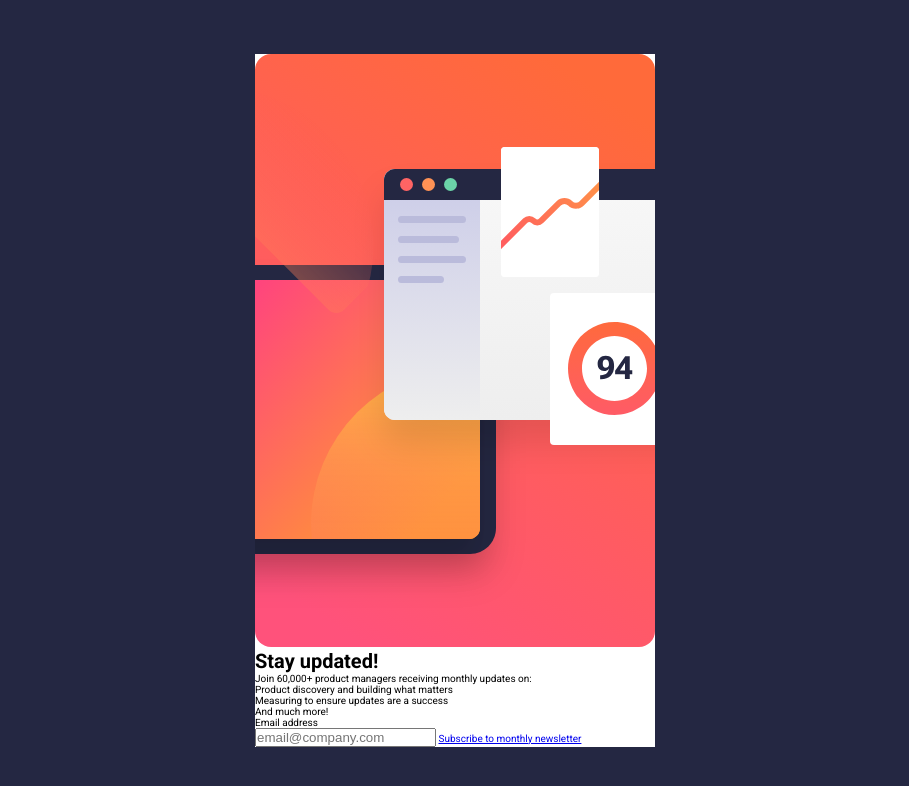
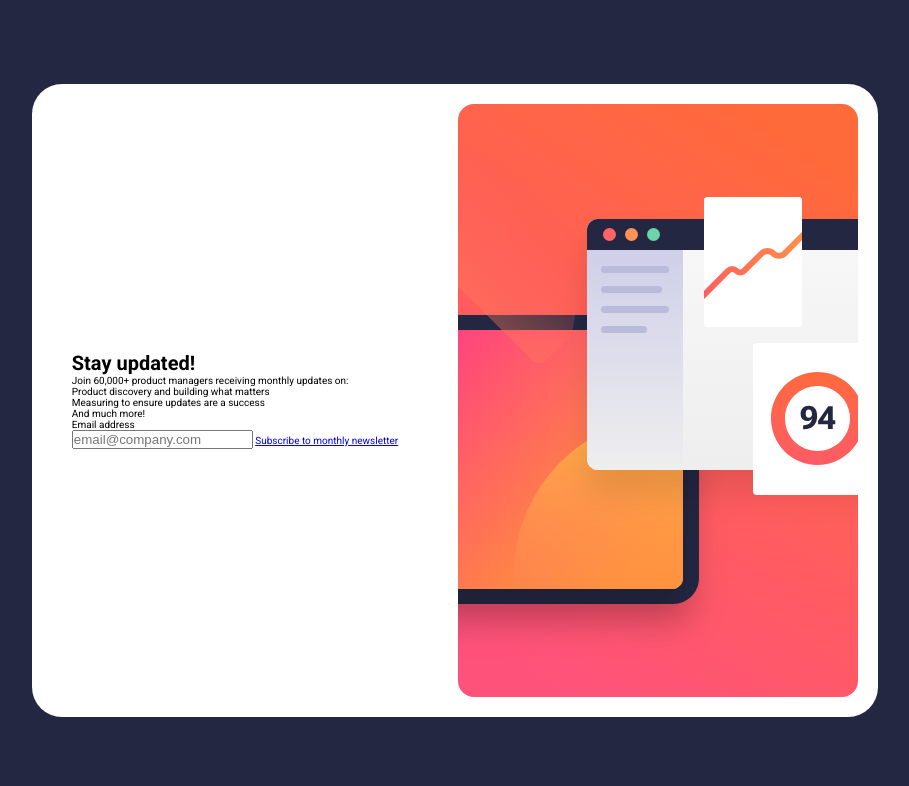
Before and after one commit to filipmarcinkowski/fm-ch20, a plain HTML site: page index.html in a window 1280 px wide. Shown: the whole page, without its empty margins (185-1094 px from the left). Drawn offline with Linux system fonts and the light colour scheme.

Commit message:
css in progress

```diff
--- a/index.html
+++ b/index.html
@@ -33,13 +33,15 @@
         <p class="benefits">Product discovery and building what matters</p>
         <p class="benefits">Measuring to ensure updates are a success</p>
         <p class="benefits">And much more!</p>
+        <div class="email__label-box">
+          <p class="email__label">Email address</p>
+          <p class="email__label-error hidden"></p>
+        </div>
+        <input placeholder="email@company.com" type="email" class="input" />
+        <a href="./thx-side.html" class="btn"
+          >Subscribe to monthly newsletter</a
+        >
       </div>
-      <div class="email__label-box">
-        <p class="email__label">Email address</p>
-        <p class="email__label-error"></p>
-      </div>
-      <input placeholder="email@company.com" type="email" class="input" />
-      <a href="./thx-side.html" class="btn">Subscribe to monthly newsletter</a>
     </main>
     <!-- Sign-up form start -->
 
--- a/style.css
+++ b/style.css
@@ -31,4 +31,23 @@ body {
 
 .main-container {
   background-color: var(--clr-neutral-000);
+  display: flex;
+  flex-direction: row-reverse;
+  max-width: 100rem;
+  border-radius: 3rem;
 }
+
+/* IMAGE CONTAINER */
+
+.container__img {
+  margin: 2rem;
+}
+
+.image {
+  display: block;
+}
+/* SIGN-UP CONTAINER */
+
+.container__sign-up {
+  margin: auto 4rem;
+}
```
